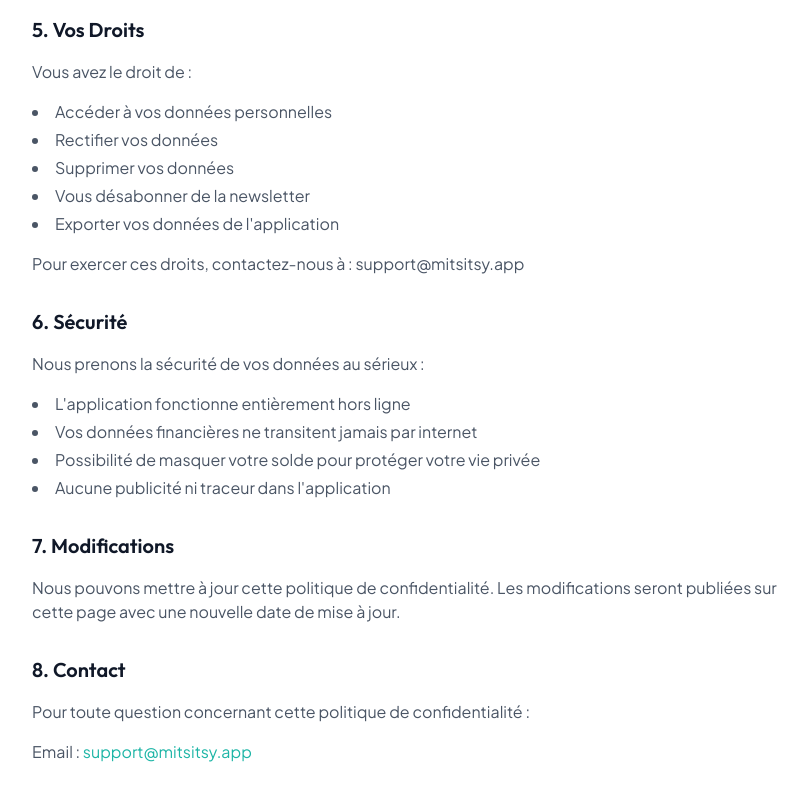
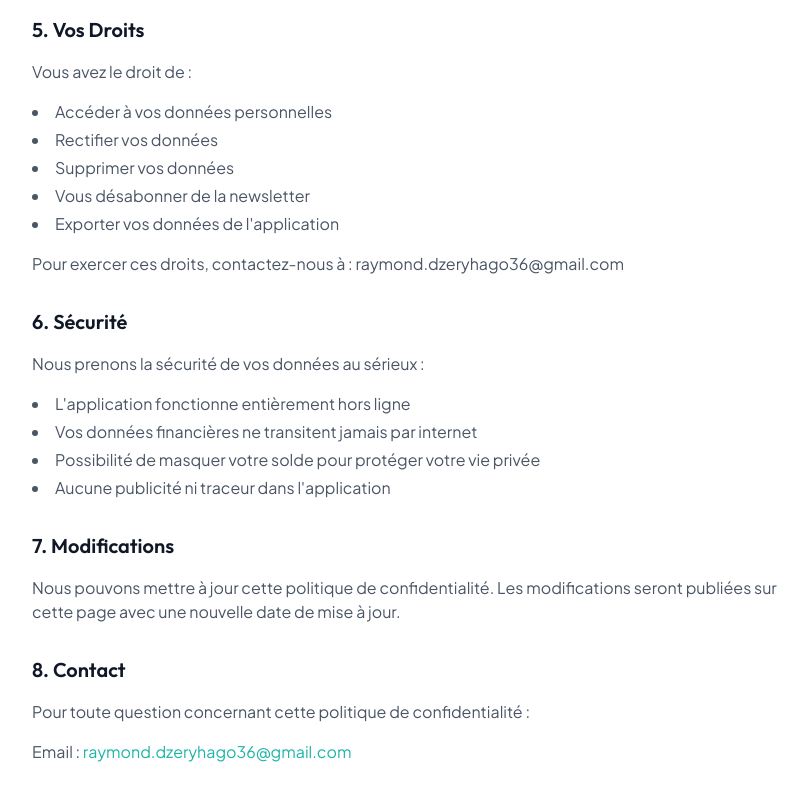
Before and after one commit to RDH36/Money-tracking-landing-page, a Next.js app: page /privacy in a window 1280 px wide. Shown: the part 1128-1928 px from the top of the page, without its empty margins (224-1032 px from the left). Built offline with nearby package versions, Linux system fonts and the light colour scheme.

Commit message:
fix: update support email and add heart emoji to footer copyright
Replace support@mitsitsy.app with raymond.dzeryhago36@gmail.com across
all pages and add ❤️ emoji to EN/MG copyright text.

```diff
--- a/src/app/privacy/page.tsx
+++ b/src/app/privacy/page.tsx
@@ -118,7 +118,7 @@ export default function PrivacyPage() {
                 <li>Exporter vos données de l'application</li>
               </ul>
               <p className="text-gray-600 mb-4">
-                Pour exercer ces droits, contactez-nous à : support@mitsitsy.app
+                Pour exercer ces droits, contactez-nous à : raymond.dzeryhago36@gmail.com
               </p>
             </section>
 
@@ -155,7 +155,7 @@ export default function PrivacyPage() {
                 Pour toute question concernant cette politique de confidentialité :
               </p>
               <p className="text-gray-600">
-                Email : <a href="mailto:support@mitsitsy.app" className="text-primary hover:underline">support@mitsitsy.app</a>
+                Email : <a href="mailto:raymond.dzeryhago36@gmail.com" className="text-primary hover:underline">raymond.dzeryhago36@gmail.com</a>
               </p>
             </section>
           </div>
--- a/src/app/terms/page.tsx
+++ b/src/app/terms/page.tsx
@@ -179,7 +179,7 @@ export default function TermsPage() {
                 Pour toute question concernant ces conditions d'utilisation :
               </p>
               <p className="text-gray-600">
-                Email : <a href="mailto:support@mitsitsy.app" className="text-primary hover:underline">support@mitsitsy.app</a>
+                Email : <a href="mailto:raymond.dzeryhago36@gmail.com" className="text-primary hover:underline">raymond.dzeryhago36@gmail.com</a>
               </p>
             </section>
           </div>
--- a/src/components/sections/Footer.tsx
+++ b/src/components/sections/Footer.tsx
@@ -18,7 +18,7 @@ export function Footer() {
     {
       title: t("columns.support.title"),
       links: [
-        { name: t("columns.support.contact"), href: "mailto:support@mitsitsy.app" },
+        { name: t("columns.support.contact"), href: "mailto:raymond.dzeryhago36@gmail.com" },
       ],
     },
     {
--- a/src/constants/content.ts
+++ b/src/constants/content.ts
@@ -368,7 +368,7 @@ export const footer = {
     },
     {
       title: "Support",
-      links: [{ name: "Contact", href: "mailto:support@mitsitsy.app" }],
+      links: [{ name: "Contact", href: "mailto:raymond.dzeryhago36@gmail.com" }],
     },
     {
       title: "Légal",
--- a/src/messages/en.json
+++ b/src/messages/en.json
@@ -291,7 +291,7 @@
       "facebook": "Facebook",
       "twitter": "Twitter"
     },
-    "copyright": "2026 Mitsitsy. Made with love by Raymond Dzery Hago."
+    "copyright": "© 2026 Mitsitsy. Made with ❤️ by Raymond Dzery Hago."
   },
   "ui": {
     "backHome": "Back to home"
--- a/src/messages/mg.json
+++ b/src/messages/mg.json
@@ -291,7 +291,7 @@
       "facebook": "Facebook",
       "twitter": "Twitter"
     },
-    "copyright": "2026 Mitsitsy. Natao tamim-pitiavana nataon'i Raymond Dzery Hago."
+    "copyright": "© 2026 Mitsitsy. Natao tamim-pitiavana ❤️ nataon'i Raymond Dzery Hago."
   },
   "ui": {
     "backHome": "Miverina any amin'ny fandraisana"
```
